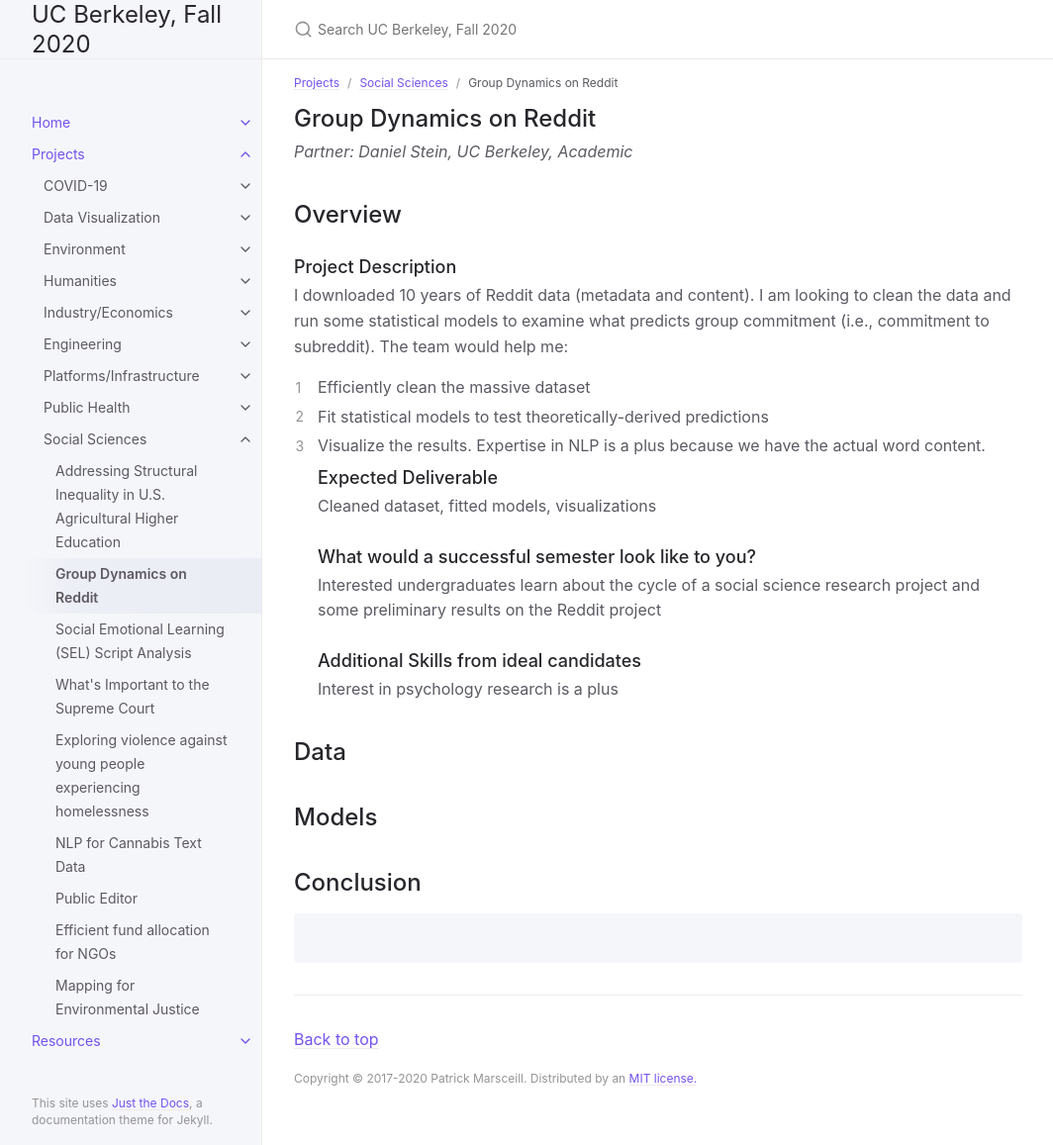
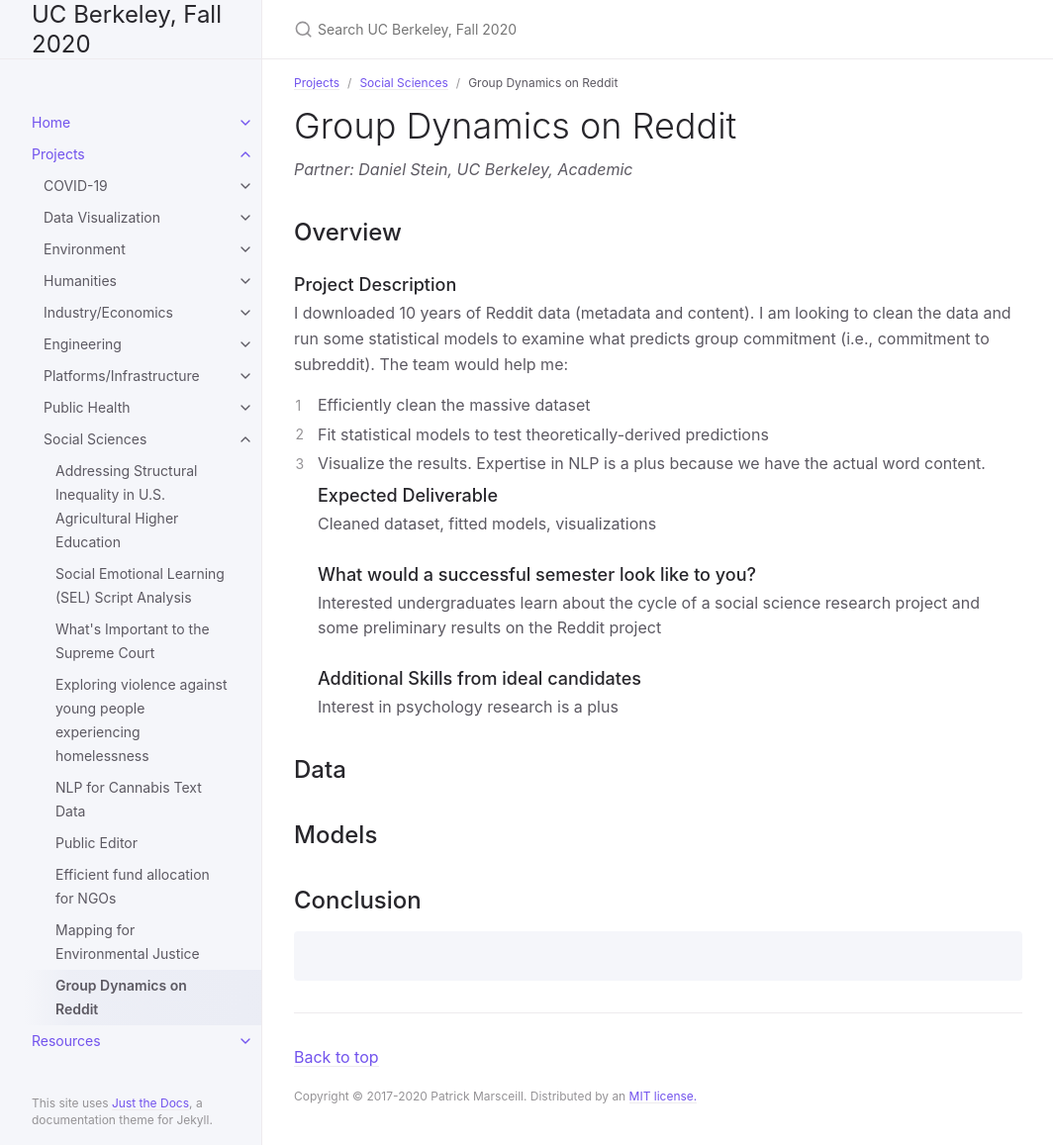
Before and after one commit to DS-Discovery/ds-discovery.github.io, a Jekyll site: the page built from Projects/Social Sciences/SC-Group Dynamics on Reddit.md, in a window 1280 px wide and 1157 px high. Shown: the whole window at 99% size, without its empty margins (107-1171 px from the left). Built offline with Jekyll 4.4.1, drawn with Linux system fonts in a browser that asks for light colours; part of the change alters nothing that is shown.

```diff
--- a/Projects/Social Sciences/SC-Group Dynamics on Reddit.md
+++ b/Projects/Social Sciences/SC-Group Dynamics on Reddit.md
@@ -3,11 +3,11 @@ layout: default
 title: Group Dynamics on Reddit
 parent: Social Sciences
 grand_parent: Projects
-nav_order: 0
+nav_order: 5
 ---
 
 
-## Group Dynamics on Reddit
+# Group Dynamics on Reddit
 *Partner: Daniel Stein, UC Berkeley, Academic*
 
 ## Overview
```
